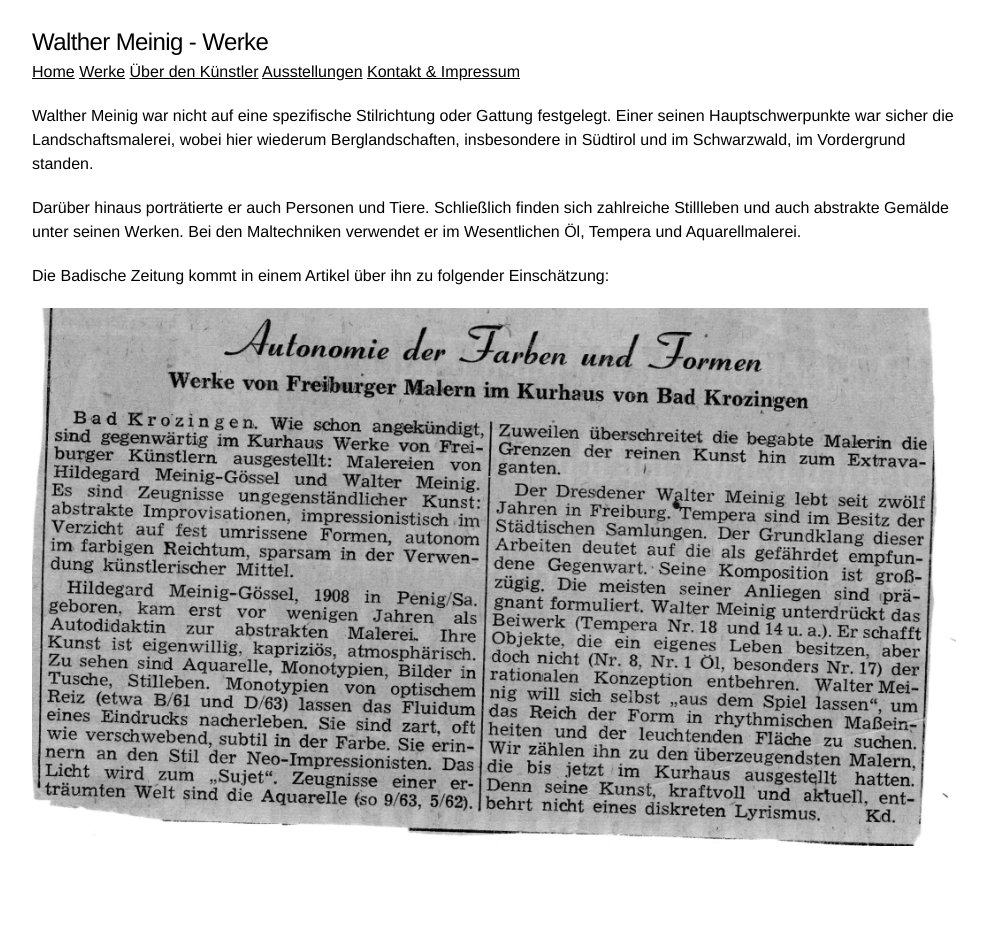
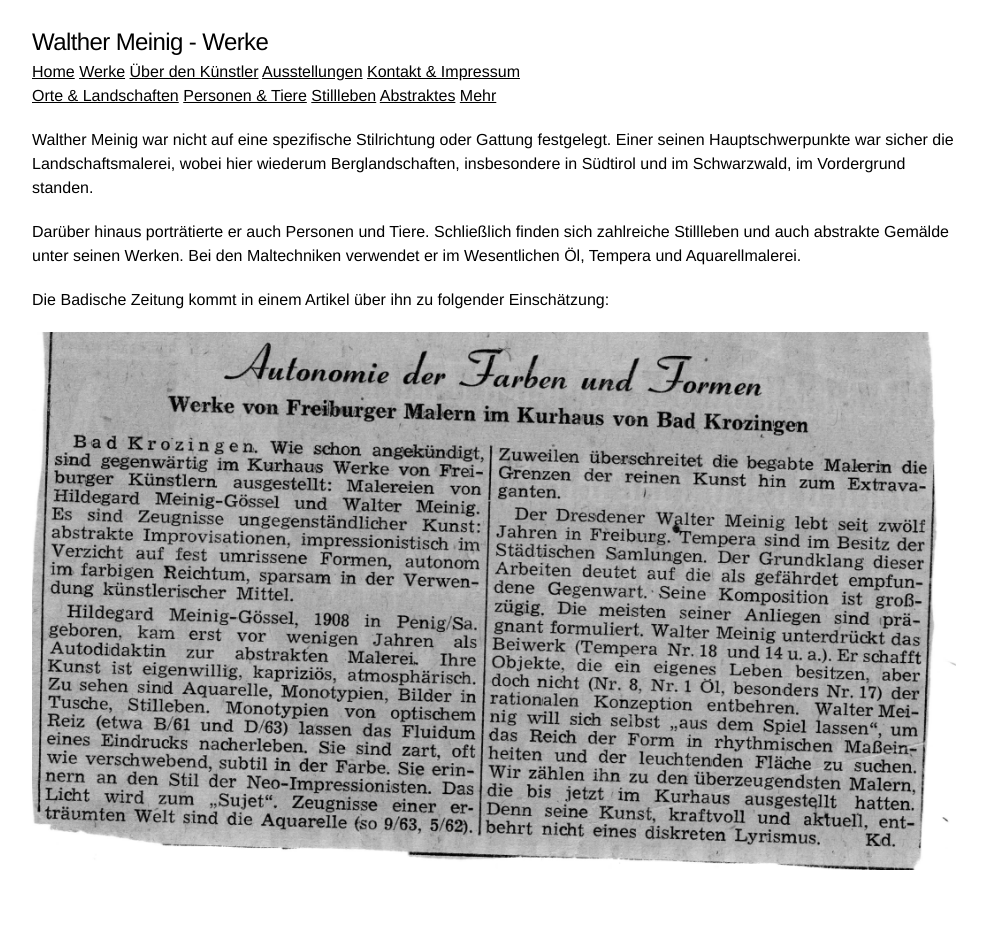
Before and after one commit to meinig-arts/meinig-arts.github.io, a Jekyll site: the page built from paintings.md, in a window 1280 px wide. Shown: the whole page, without its empty margins (146-1132 px from the left). Built offline with Jekyll 4.4.1, drawn with Linux system fonts in a browser that asks for light colours; our own code applies the rules of GitHub Pages for plain Markdown files.

Commit message:
Unternavigation für Werke

```diff
--- /dev/null
+++ b/_includes/_paintings_nav.html
@@ -0,0 +1,7 @@
+<div class="nav">
+    <a href="paintings_places.html">Orte & Landschaften</a>
+    <a href="paintings_persons_animals.html">Personen & Tiere</a>
+    <a href="paintings_still_lifes.html">Stillleben</a>
+    <a href="paintings_abstracts.html">Abstraktes</a>
+    <a href="paintings_more.html">Mehr</a>
+</div>
--- /dev/null
+++ b/_layouts/paintings.html
@@ -0,0 +1,21 @@
+<!DOCTYPE html>
+<html lang="de">
+
+<head>
+    <meta charset="UTF-8">
+    <meta name="viewport" content="width=device-width,initial-scale=1" />
+    <title>{{ page.title | default: site.title }}</title>
+    <link rel="stylesheet" href="assets/css/styles.css">
+</head>
+
+<body>
+    <div id="frame">
+        <div id="header">
+            {% include _nav.html %}<br>
+            {% include _paintings_nav.html %}
+        </div>
+        <div id="main">
+            {{ content }}
+        </div>
+    </div>
+</body>
```
Also changed, not shown: paintings.md (+1 -0 lines).
